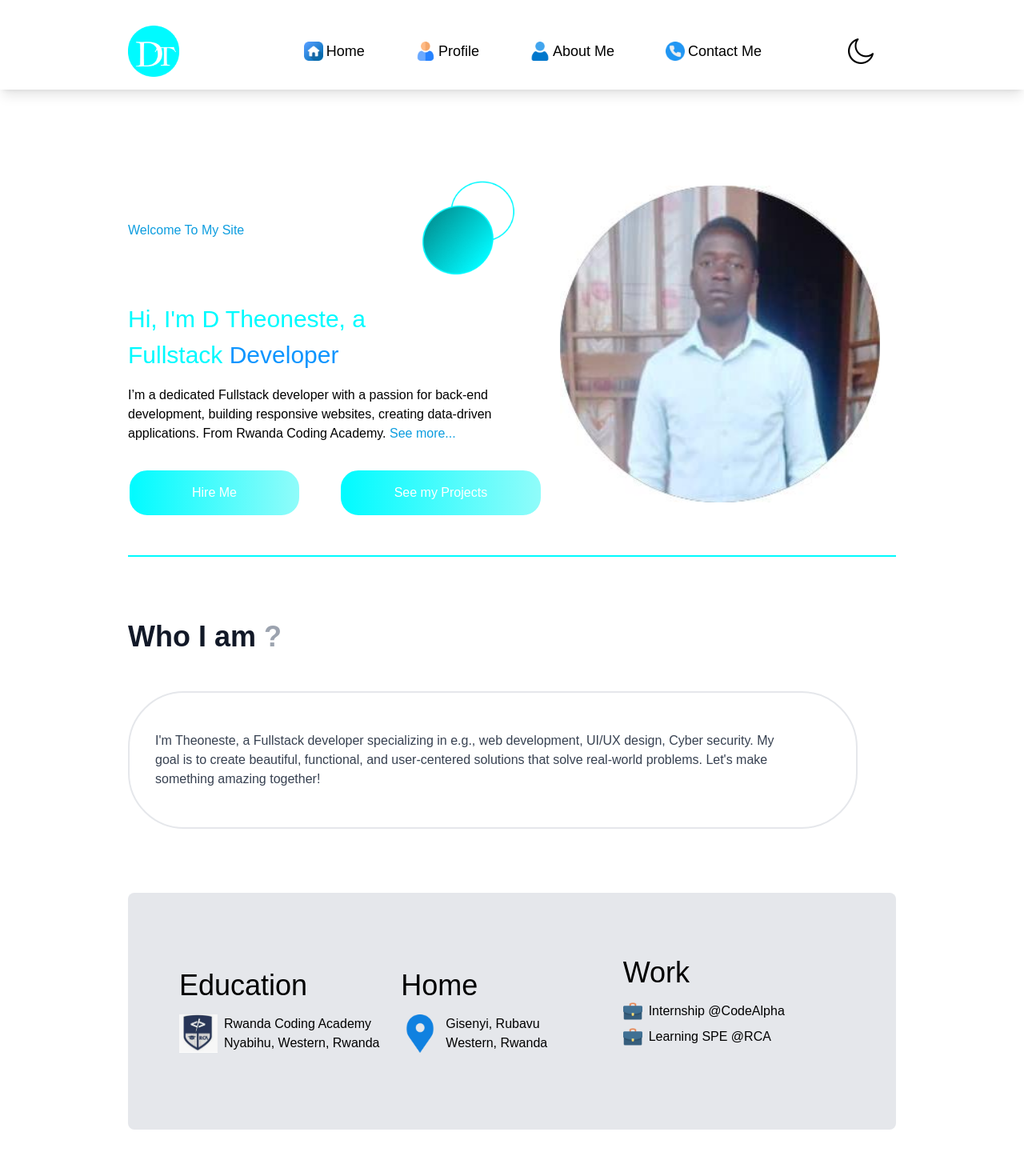
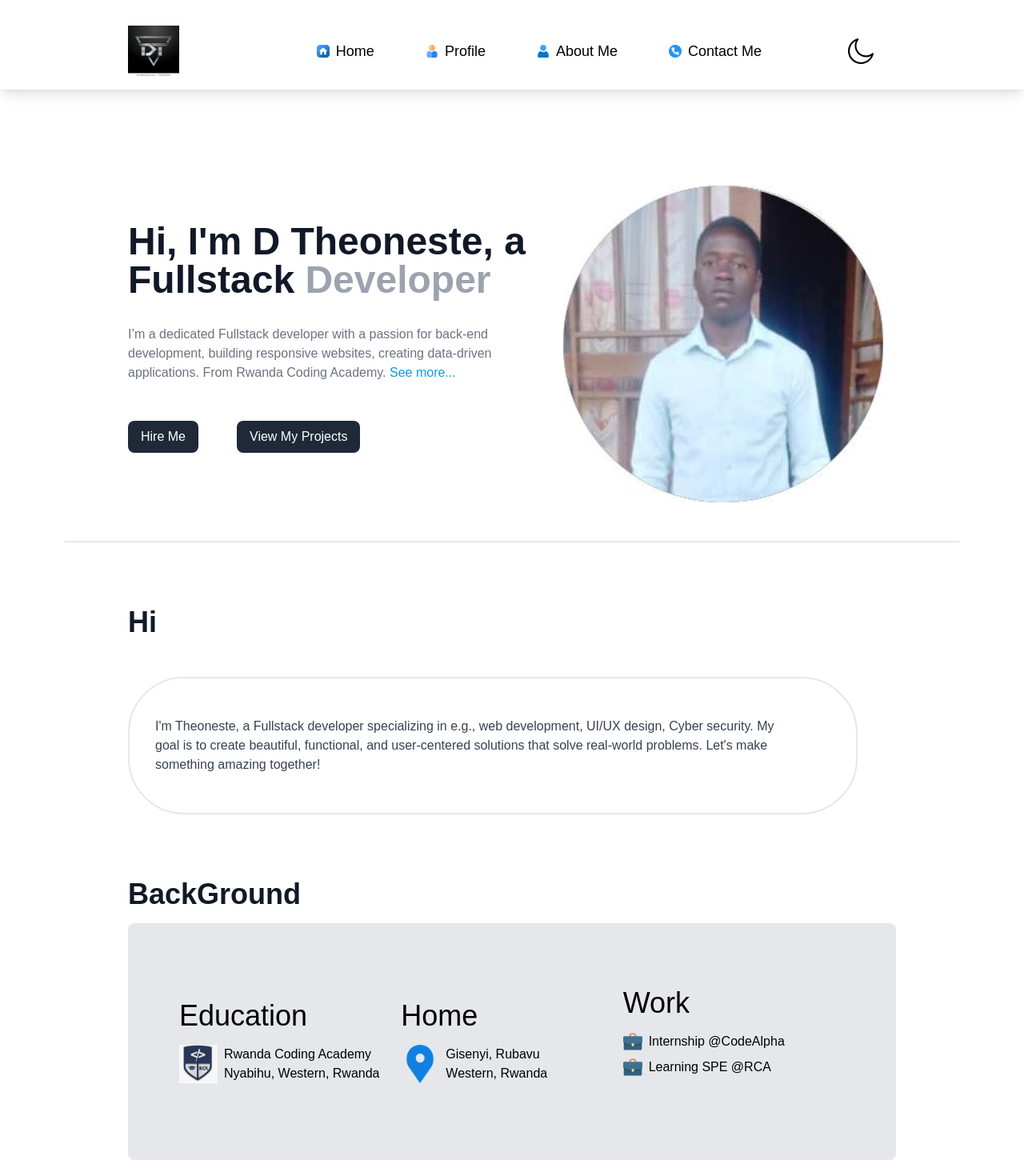
Before and after one commit to Theoneste-dev-dotcom/my_portifolio, a Next.js app: page / in a window 1280 px wide. Shown: the top 1470 px of the page at 80% size. Built offline with nearby package versions, Linux system fonts and the light colour scheme.

Commit message:
resolved rendering

```diff
--- a/src/app/page.tsx
+++ b/src/app/page.tsx
@@ -18,7 +18,7 @@ function PortiFolio() {
       } overflow-hidden w-[100vw]`}
     >
       <Nav theme={theme} setTheme={setTheme} />
-      <Hero />
+      <Hero theme={theme}/>
       <WhoDes />
       <Work />
       <Career theme={theme} />
--- a/src/components/About.tsx
+++ b/src/components/About.tsx
@@ -7,7 +7,7 @@ import coder from "@/images/coder.png";
 import { FaCheck } from "react-icons/fa";
 function About() {
   return (
-    <div className="xl:px-60 py-6 w-full " id="contact">
+    <div className="xl:px-40 py-6 px-16 w-full " id="contact">
       <div className="lg:flex-row px-8 flex-col flex gap-4 items-center w-full  py-2 mt-16  mb-8">
         <div className="flex flex-col gap-8 ">
           <h1 className="font-bold mb-4 text-4xl">A little About Me</h1>
--- /dev/null
+++ b/src/components/Button2.tsx
@@ -0,0 +1,13 @@
+import React from 'react'
+
+const Button2 = ({theme, text} :{theme:boolean, text:string}) => {
+  return (
+    <div>
+        <div className={`card-actions justify-end`}>
+            <button className={` ${theme ? "bg-gray-800 text-white hover:bg-gray-700" : "bg-white text-gray-900 hover:bg-gray-50"}  px-4 py-2 rounded-lg`}>{text}</button>
+          </div>
+    </div>
+  )
+}
+
+export default Button2
--- a/src/components/Career.tsx
+++ b/src/components/Career.tsx
@@ -9,7 +9,7 @@ function Career({theme}:CareerProps) {
   return (
     <div>
       <div className=" px-12 lg:px-40 mt-24">
-        <h1 className={`${theme ? "text-black" :"text-white"} font-medium text-3xl mb-8 mt-12`}>My Skills</h1>
+        <h1 className={`${theme ? "text-black" :"text-white"} font-bold text-4xl mb-8 mt-12`}>My Skills</h1>
         <div className="grid grid-cols-1 lg:grid-cols-2 gap-8">
           <ProgressBar valueText="Spring Boot" percent={60}/>
           <ProgressBar valueText="Nestjs" percent={70}/>
--- a/src/components/Certificates.tsx
+++ b/src/components/Certificates.tsx
@@ -2,8 +2,8 @@ import React from 'react'
 import Certi from './Certi'
 function Certificates({theme}: {theme:boolean}) {
   return (
-    <div className='min-w-screen xl:px-60 px-4 mt-24'>
-      <h1 className='text-bold text-black text-4xl mb-8 mt-12 '>My Certificates</h1>
+    <div className='min-w-screen lg:px-40 px-16 mt-24'>
+      <h1 className='font-bold text-black text-4xl mb-8 mt-12 '>My Certificates</h1>
      <div className='py-6 md:px-1 px-16 grid grid-cols-1 xl:grid-cols-2  gap-8 w-full '>
           <Certi theme={theme}/>
           <Certi theme={theme}/>
--- a/src/components/Hero.tsx
+++ b/src/components/Hero.tsx
@@ -2,31 +2,29 @@ import React from 'react'
 import holder from '../images/theo.jpg'
 import bubbles from '../images/bubles.png'
 import Image from 'next/image'
-function Hero() {
+import Button2 from './Button2'
+function Hero({theme}:{theme:boolean}) {
   return (
     <>
-    <div className='flex flex-col lg:flex-row items-start pt-4 justify-center px-20 md:px-40  mb-12 mt-10 ' id='home'>
-      <div className=' sm:w-[90%] mt-12'>
-        <div className='flex flex-row items-center mb-4 gap-16 md:w-[100%] md:gap-20'>
-          <p className='text-md md:w-[50%] text-[#0d9ddf]'>Welcome To My Site</p>
-          <Image className='w-36 h-36' alt='bubles' src={bubbles}/>
-        </div>
+    <div className='flex flex-col  lg:flex-row items-center pt-4 justify-center px-2 lg:px-40  mb-12 mt-10 ' id='home'>
+      <div className=' sm:w-[90%] mt-12 flex flex-col gap-4'>
+
         <div>
-          <h1 className='text-[#00fbff] text-[30px]'>Hi, I&apos;m D Theoneste, a</h1>
-          <h1 className='text-[#00faff] text-[30px]'>Fullstack <span className='text-[#0d95ff]'>Developer</span></h1>
+          <h1 className='text-gray-900 text-5xl font-bold leading-32'>Hi, I&apos;m D Theoneste, a</h1>
+          <h1 className='text-gray-900 font-bold text-5xl'>Fullstack <span className='text-gray-400'>Developer</span></h1>
         </div>
 
-        <p className='mt-4 w-[90%]'>I’m a dedicated Fullstack developer with a passion for back-end development, building responsive websites, creating data-driven applications. From Rwanda Coding Academy. <span className='text-[#0d9ddf]'>See more...</span></p>
+        <p className='mt-4 w-[90%] text-gray-500 text-md'>I’m a dedicated Fullstack developer with a passion for back-end development, building responsive websites, creating data-driven applications. From Rwanda Coding Academy. <span className='text-[#0d9ddf]'>See more...</span></p>
         <div className='flex flex-row items-center mt-8 md:mt-8 gap-12 w-[100%] overflow-hidden'>
-          <a href='#contact' className='md:px-12 lg:px-12  w-[40%] text-center py-2  rounded-3xl lg:py-4 text-white bg-gradient-to-r from-[#00fbff] to-[#90fcfa] hover:bg-white hover:bg-gradient-to-l border-2 border-white transition-all'>Hire Me</a>
-          <a href='#contact' className='md:px-12 lg:px-12  w-[47%] text-center py-2  rounded-3xl lg:py-4 text-white bg-gradient-to-r from-[#00fbff] to-[#90fcfa] hover:bg-white hover:bg-gradient-to-l border-2 border-white transition-all'>See my Projects</a>
+         <Button2 text="Hire Me" theme={theme}/>
+         <Button2 text="View My Projects" theme={theme}/>
         </div>
       </div>
-      <div className='w-[100%] lg:w-[70%] sm:w-[100%] mt-16'>
+      <div className='w-[100%] lg:w-[70%] lg:ml-2 ml-20 rounded-lg sm:w-[100%] mt-16'>
         <Image width={400}  alt='holder ' src={holder}/>
       </div>
     </div>
-    <div className='border-t-2 border-[#00faff] mx- md:mx-40 my-10'></div>
+    <div className='border-t-2 border-gray-200 mx- md:mx-20 my-10'></div>
     </>
   )
 }
--- a/src/components/Nav.tsx
+++ b/src/components/Nav.tsx
@@ -9,6 +9,7 @@ import Link from "next/link";
 import sun from "../images/sun.png";
 import moon from "../images/moon.png";
 import menu from '../images/menu.png'
+import logo1 from "@/images/logo1.png"
 
 type NavProps = {
   theme: boolean;
@@ -23,25 +24,25 @@ function Nav({theme, setTheme}:NavProps) {
       className={` ${theme ?"bg-white":"bg-[#101010]"} sticky top-0 flex flex-row items-center justify-between shadow-lg pb-4  px-16 lg:px-40 gap-12 pt-8`}
     >
       <div>
-        <Image className="w-16 h-16" alt='logo' src={logo} />
+        <Image className="w-16 h-16" alt='logo' src={logo1} />
 
       </div>
       <div className="flex flex-row gap-12 items-center justify-center">
         <ul className="md:flex gap-6 lg:gap-16 hidden">
-          <li className="flex flex-row items-center justify-center gap-1">
-            <Image className="w-4 lg:w-6 h-4 lg:h-6" alt='home' src={home} />
+          <li className="flex flex-row items-center justify-center gap-2">
+            <Image className="w-3 lg:w-4 h-3 lg:h-4" alt='home' src={home} />
             <Link className="font-medium text-lg" href="#home">Home</Link>
           </li>
-          <li className="flex flex-row items-center justify-center gap-1">
-            <Image className="w-4 lg:w-6 h-4 lg:h-6" alt='profile' src={profile} />
+          <li className="flex flex-row items-center justify-center gap-2">
+            <Image className="w-3 lg:w-4 h-3 lg:h-4" alt='profile' src={profile} />
             <Link className="font-medium text-lg" href="#contact">Profile</Link>
           </li>
-          <li className="flex flex-row items-center justify-center gap-1">
-            <Image className="w-4 lg:w-6 h-4 lg:h-6" alt='about' src={about} />
+          <li className="flex flex-row items-center justify-center gap-2">
+            <Image className="w-3 lg:w-4 h-3 lg:h-4" alt='about' src={about} />
             <Link className="font-medium text-lg" href="#about">About Me</Link>
           </li>
-          <li className="flex flex-row items-center justify-center gap-1">
-            <Image className="w-4 lg:w-6 h-4 lg:h-6" alt="contact" src={contact} />
+          <li className="flex flex-row items-center justify-center gap-2">
+            <Image className="w-3 lg:w-4 h-3 lg:h-4" alt="contact" src={contact} />
             <Link className="font-medium text-lg" href="#contact">Contact Me</Link>
           </li>
         </ul>
@@ -63,19 +64,19 @@ function Nav({theme, setTheme}:NavProps) {
           <ul className="flex flex-col w-[100%]  md:hidden absolute top-20 gap-8 items-start px-4 py-4 rounded-xl right-1 bg-[#202020]">
           <li className="flex flex-row items-center justify-center gap-1">
             <Image className="w-4 lg:w-6 h-4 lg:h-6" alt='home' src={home} />
-            <Link className="font-medium text-lg" href="#home">Home</Link>
+            <Link className=" ml-2 text-white font-medium text-lg" href="#home">Home</Link>
           </li>
           <li className="flex flex-row items-center justify-center gap-1">
             <Image className="w-4 lg:w-6 h-4 lg:h-6" alt="profile" src={profile} />
-            <Link className="font-medium text-lg" href="#contact">Profile</Link>
+            <Link className=" ml-2 text-white font-medium text-lg" href="#contact">Profile</Link>
           </li>
           <li className="flex flex-row items-center justify-center gap-1">
             <Image className="w-4 lg:w-6 h-4 lg:h-6" alt='about' src={about} />
-            <Link className="font-medium text-lg" href="#about">About Me</Link>
+            <Link className=" ml-2 text-white font-medium text-lg" href="#about">About Me</Link>
           </li>
           <li className="flex flex-row items-center justify-center gap-1">
             <Image className="w-4 lg:w-6 h-4 lg:h-6" alt='contact' src={contact} />
-            <Link className="font-medium text-lg" href="#contact">Contact Me</Link>
+            <Link className=" ml-2 text-white font-medium text-lg" href="#contact">Contact Me</Link>
           </li>
         </ul>
           </div>
--- a/src/components/Projects.tsx
+++ b/src/components/Projects.tsx
@@ -3,7 +3,7 @@ import CardComponent from './card'
 
 const Projects = ({theme}:{theme:boolean}) => {
   return (
-    <div className={`w-full lg:px-64 py-4 px-4`}>
+    <div className={`w-full lg:px-40 py-4 px-16`}>
         <h1 className= {`text-gray-900 font-bold text-4xl  mb-4 `}>About my Projects</h1>
         <div className='grid xl:grid-cols-3 grid-cols-1 md:grid-cols-2 gap-8   '>
       <CardComponent theme={theme} />
--- a/src/components/WhoDes.tsx
+++ b/src/components/WhoDes.tsx
@@ -2,8 +2,8 @@ import React from 'react'
 
 function WhoDes() {
   return (
-    <div className='md:px-40 px-16 mb-20 lg:mb-20 flex flex-col gap-12   md:mt-20 ' id='about'>
-     <h1 className='text-4xl font-bold text-gray-900'>Who I am <span className='text-gray-400 '>?</span></h1>
+    <div className='lg:px-40 px-16 mb-20 lg:mb-20 flex flex-col gap-12   md:mt-20 ' id='about'>
+     <h1 className='text-4xl font-bold text-gray-900'> Hi <span></span></h1>
      <div className='border-2 w-[95%] border-gray-200 rounded-[70px] px-8 py-12'>
       <p className='w-[95%] text-gray-700'>I&apos;m Theoneste,  a Fullstack developer specializing in  e.g., web development, UI/UX design, Cyber security. My goal is to create beautiful, functional, and user-centered solutions that solve real-world problems. Let&apos;s make something amazing together!</p>
      </div>
--- a/src/components/Work.tsx
+++ b/src/components/Work.tsx
@@ -6,7 +6,8 @@ import suit from '../images/suitcase.png'
 
 function Work() {
   return (
-    <div className="w-screen xl:px-40">
+    <div className="w-screen lg:px-40 px-16">
+      <h1 className="text-4xl font-bold text-gray-900 mb-4">BackGround</h1>
       <div className="bg-gray-200 rounded-lg py-20  w-full  grid-cols-1  grid md:grid-cols-2  xl:grid-cols-3  items-center lg:justify-between px-16 ">
         <div>
           <h1 className="text-black text-4xl font-medium mb-4">Education</h1>
```
Also changed, not shown: src/images/logo1.png (added).
